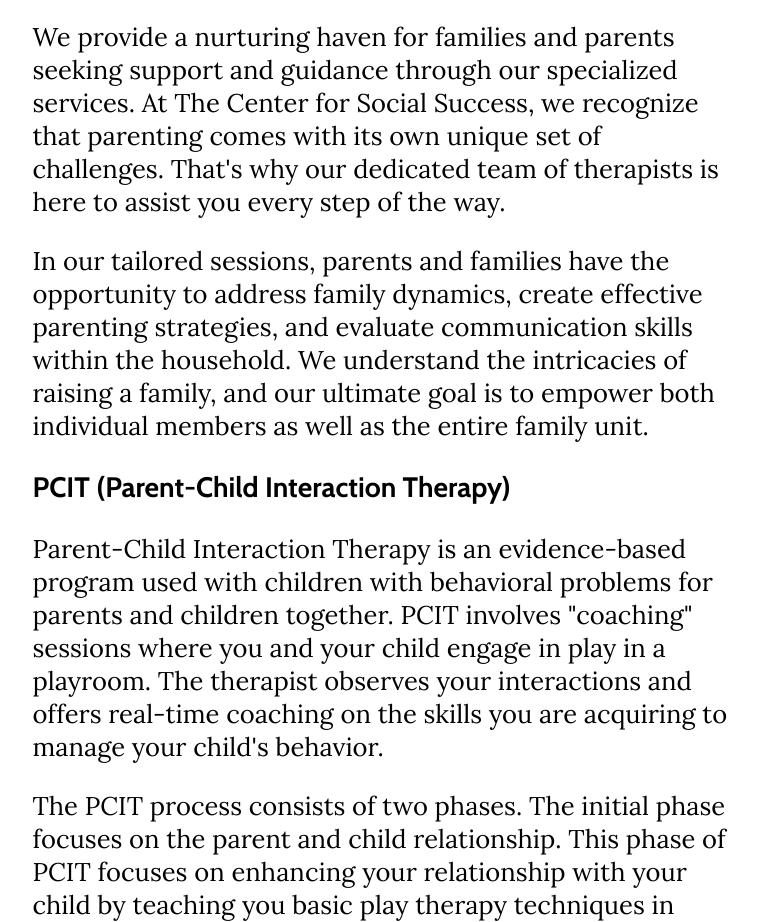
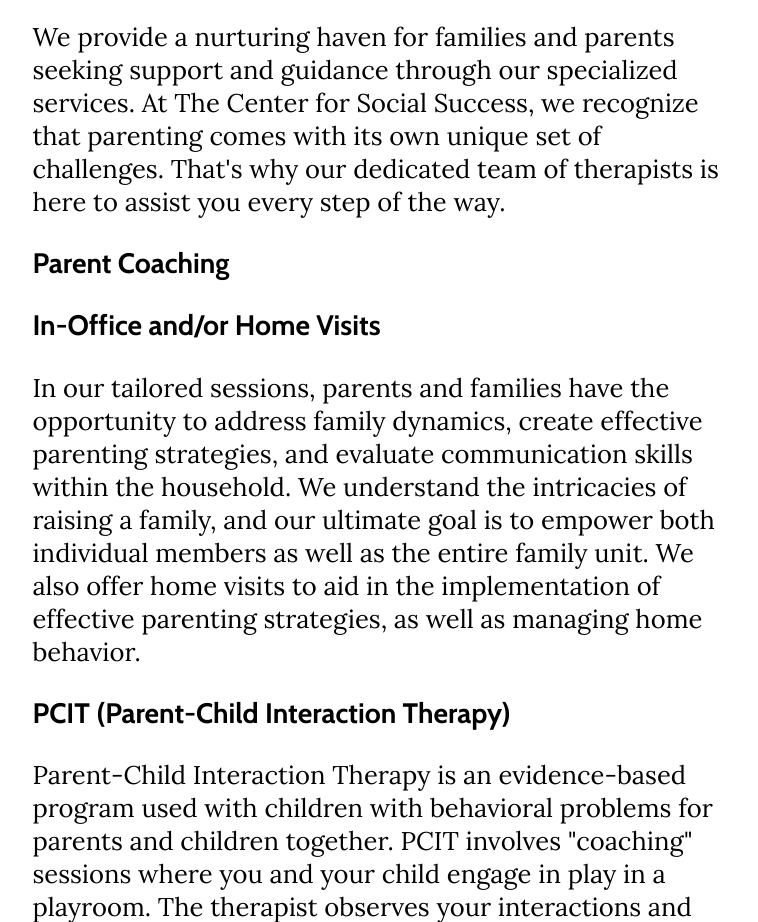
Before and after one commit to boonewh/css-website, a CodeIgniter app: page /database/family in a window 1280 px wide. Shown: the part 772-1694 px from the top of the page, without its empty margins (260-1018 px from the left). Run offline with CodeIgniter, Linux system fonts and the light colour scheme.

Commit message:
editted family services page

```diff
--- a/application/views/pages/family.php
+++ b/application/views/pages/family.php
@@ -11,11 +11,9 @@
                     guidance through our specialized services. At The Center for Social Success, we
                     recognize that parenting comes with its own unique set of challenges. That's why
                     our dedicated team of therapists is here to assist you every step of the way.</p>
-                    <p>In our tailored sessions, parents and families have the opportunity to address
-                    family dynamics, create effective parenting strategies, and evaluate
-                    communication skills within the household. We understand the intricacies of
-                    raising a family, and our ultimate goal is to empower both individual members as
-                    well as the entire family unit.</p>
+                    <h3>Parent Coaching</h3>
+                    <h3>In-Office and/or Home Visits</h3>
+                    <p>In our tailored sessions, parents and families have the opportunity to address family dynamics, create effective parenting strategies, and evaluate communication skills within the household. We understand the intricacies of raising a family, and our ultimate goal is to empower both individual members as well as the entire family unit. We also offer home visits to aid in the implementation of effective parenting strategies, as well as managing home behavior. </p>
 
                     <h3>PCIT (Parent-Child Interaction Therapy)</h3>
                     <p>Parent-Child Interaction Therapy is an evidence-based program used with
```
